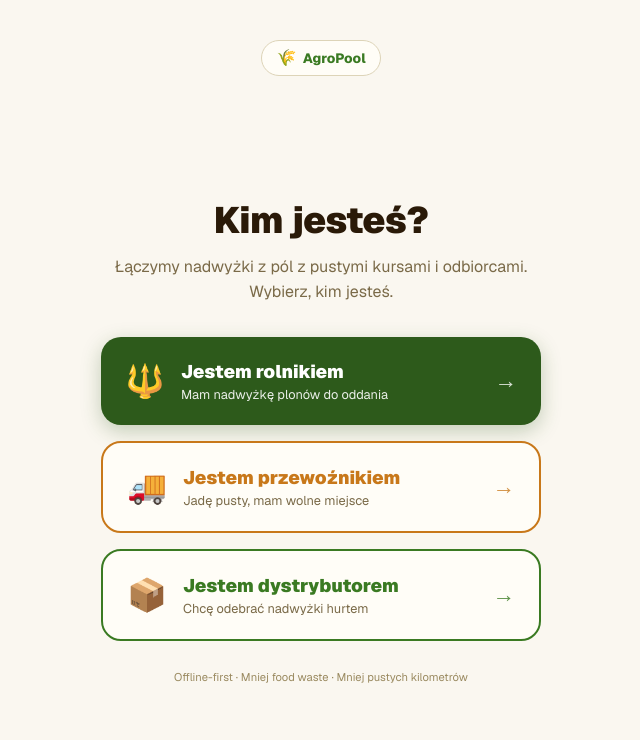
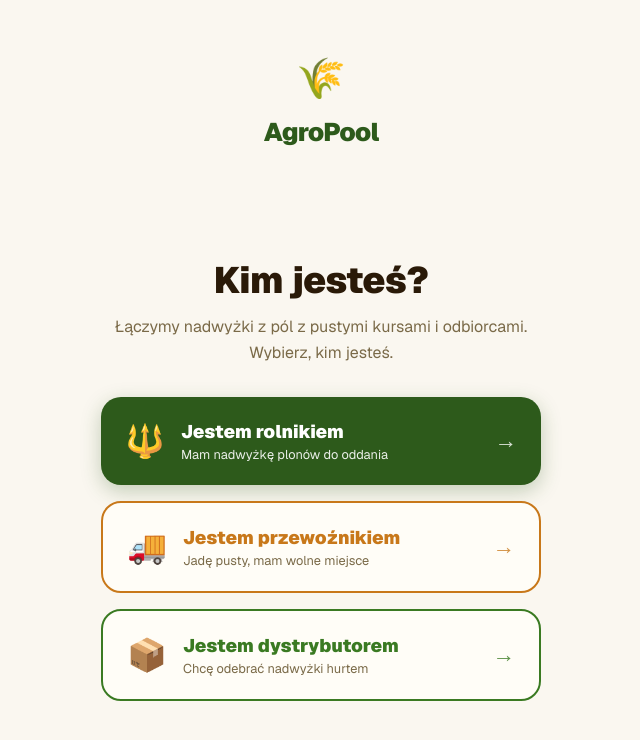
Before and after one commit to mickamin/hack4change, a Next.js app: page / in a window 1280 px wide. Shown: the top 740 px of the page, without its empty margins (319-959 px from the left). Built offline with nearby package versions, Linux system fonts and the light colour scheme.

Commit message:
Lepsze logo na stronie glownej, usun zbedne napisy

```diff
--- a/app/page.tsx
+++ b/app/page.tsx
@@ -16,9 +16,9 @@ const T = {
 export default function HomePage() {
   return (
     <div style={{ minHeight: "100dvh", background: T.bg, display: "flex", flexDirection: "column", alignItems: "center", padding: "1.5rem", color: T.text }}>
-      <div style={{ display: "inline-flex", alignItems: "center", gap: "0.4rem", background: T.card, border: `1px solid ${T.border}`, borderRadius: "999px", padding: "0.3rem 0.9rem", marginTop: "1rem", marginBottom: "2rem" }}>
-        <span>🌾</span>
-        <span style={{ fontWeight: 800, fontSize: "0.85rem", color: T.accentHi }}>AgroPool</span>
+      <div style={{ display: "flex", flexDirection: "column", alignItems: "center", marginTop: "1.5rem", marginBottom: "2rem" }}>
+        <div style={{ fontSize: "2.5rem", marginBottom: "0.3rem" }}>🌾</div>
+        <span style={{ fontWeight: 900, fontSize: "1.6rem", color: T.accent, letterSpacing: "-0.03em" }}>AgroPool</span>
       </div>
       <div style={{ maxWidth: "440px", width: "100%", textAlign: "center", flex: 1, display: "flex", flexDirection: "column", justifyContent: "center" }}>
         <h1 style={{ fontSize: "clamp(1.7rem, 6vw, 2.3rem)", fontWeight: 900, color: T.text, lineHeight: 1.2, letterSpacing: "-0.02em", margin: "0 0 0.75rem" }}>
@@ -63,9 +63,6 @@ export default function HomePage() {
           </Link>
         </div>
 
-        <p style={{ color: T.subtle, fontSize: "0.7rem", marginTop: "1.75rem" }}>
-          Offline-first · Mniej food waste · Mniej pustych kilometrów
-        </p>
       </div>
     </div>
   );
```
